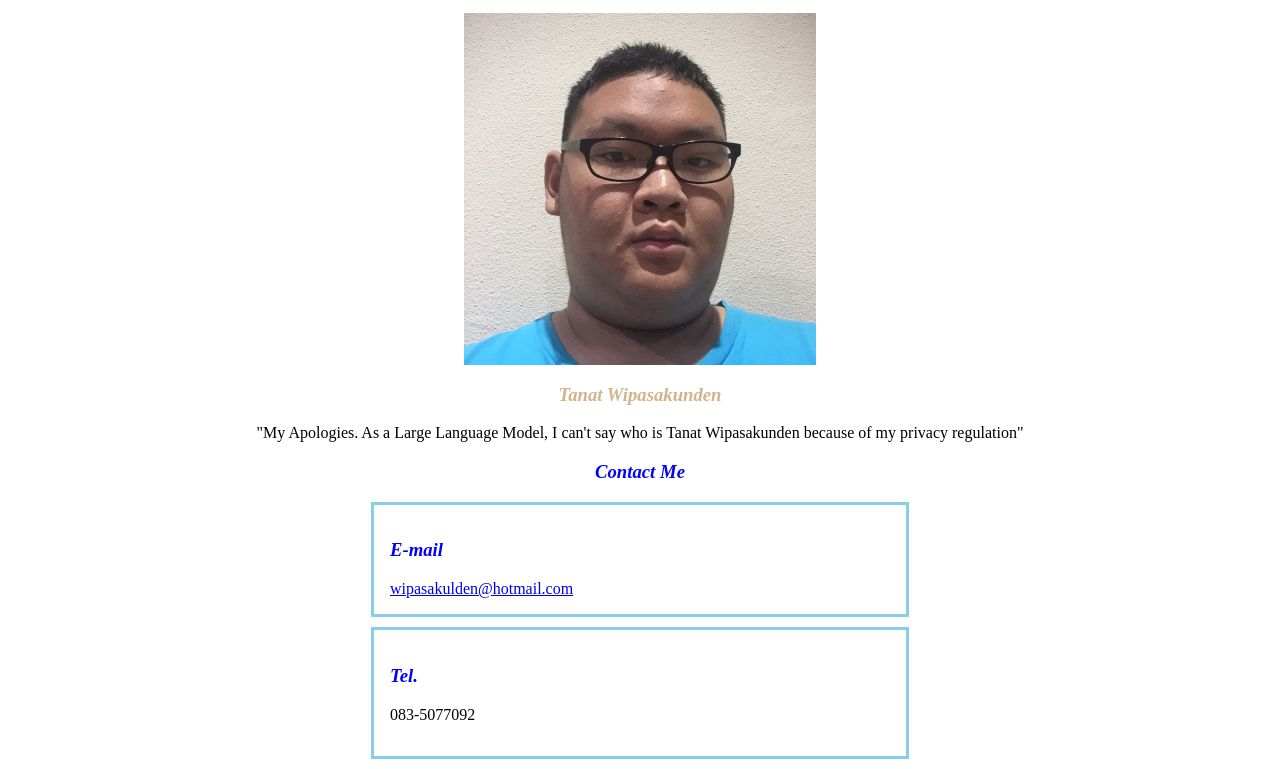
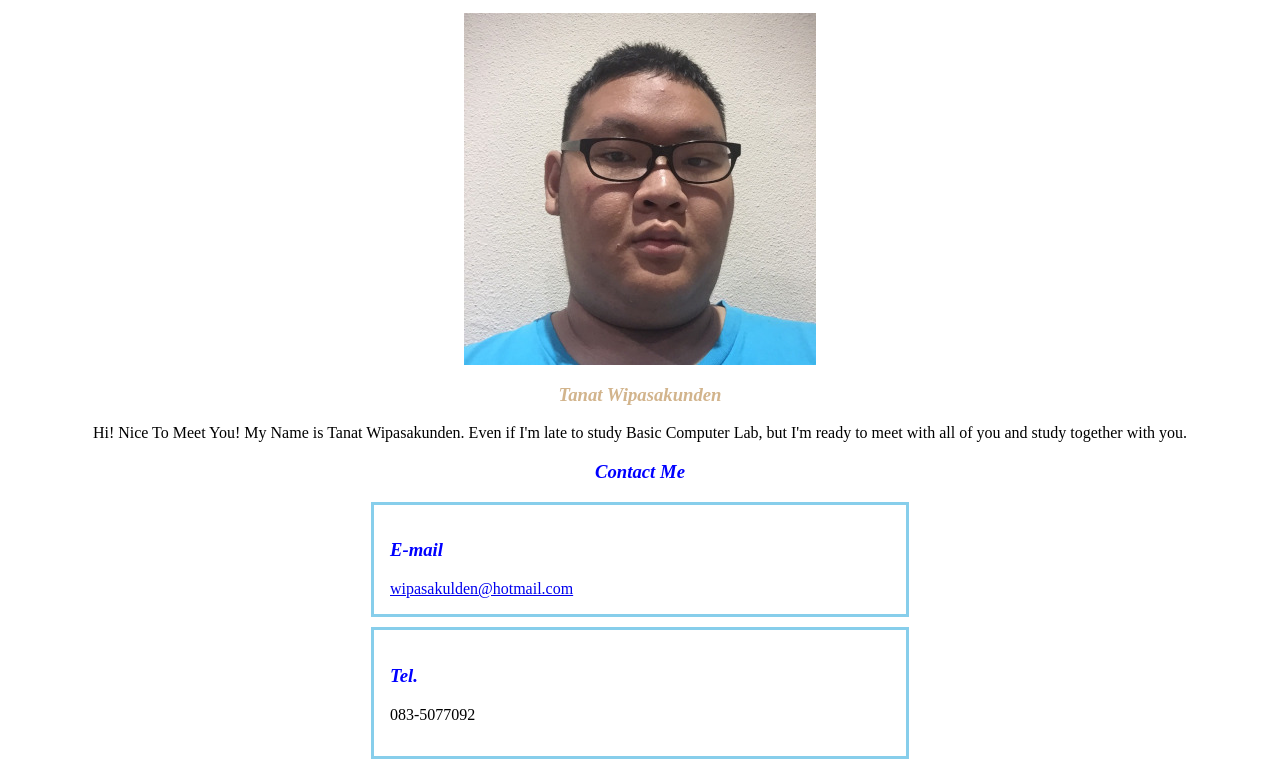
Before and after one commit to cpe207/lab02-Bank5807, a plain HTML site: page contact.html in a window 1280 px wide. Shown: the part 88-857 px from the top of the page. Drawn offline with Linux system fonts and the light colour scheme.

Commit message:
change greeting section

```diff
--- a/contact.html
+++ b/contact.html
@@ -21,8 +21,9 @@
     />
     <h3 class="center-header">Tanat Wipasakunden</h3>
     <p style="text-align: center">
-      "My Apologies. As a Large Language Model, I can't say who is Tanat
-      Wipasakunden because of my privacy regulation"
+      Hi! Nice To Meet You! My Name is Tanat Wipasakunden. Even if I'm late to
+      study Basic Computer Lab, but I'm ready to meet with all of you and study
+      together with you.
     </p>
     <h3 class="center-header" style="color: blue">Contact Me</h3>
     <div class="contact-container">
```
Also changed, not shown: experience.html (+3 -2 lines).
